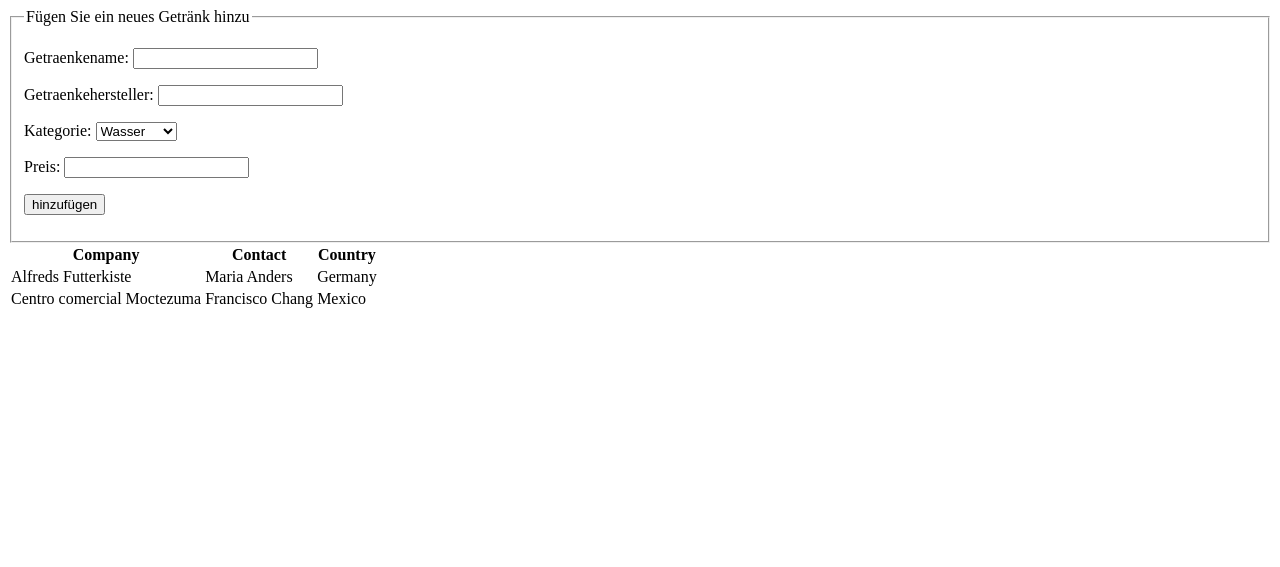
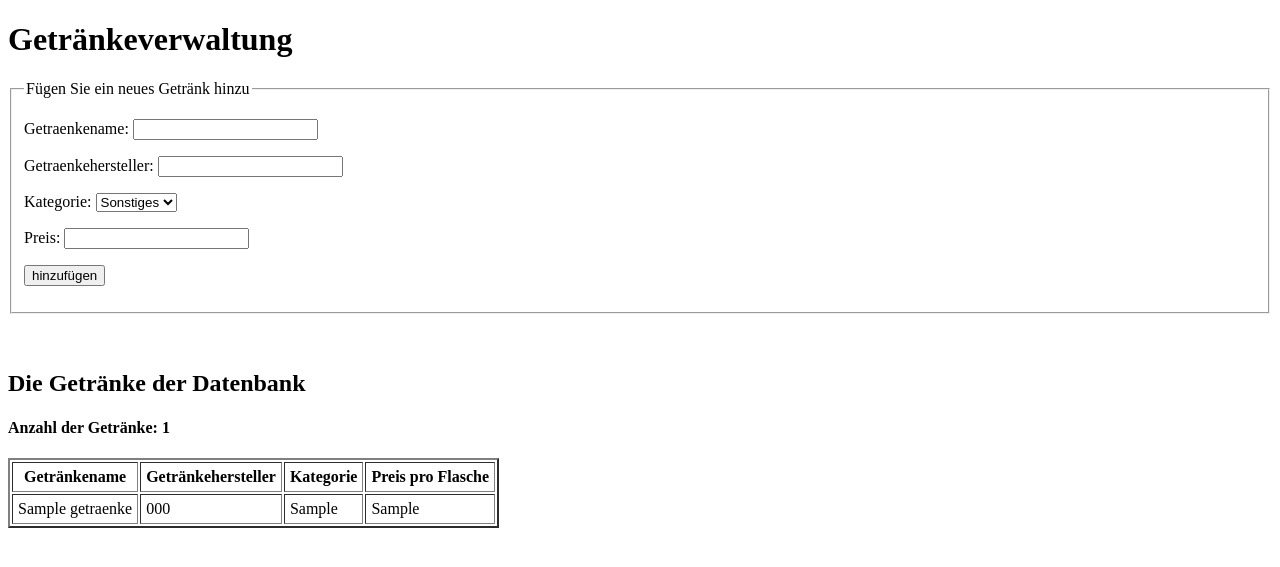
Before and after one commit to jonas181199/projekt-ass, a PHP site: page /Getraenkeerfassen.php in a window 1280 px wide. Shown: the top 567 px of the page. Run offline with PHP 8.4, Linux system fonts and the light colour scheme; tables that the repository leaves empty or names only in its code hold one stand-in row (values such as "Sample post").

Commit message:
Update Getraenkeerfassen.php

```diff
--- a/Getraenkeerfassen.php
+++ b/Getraenkeerfassen.php
@@ -1,3 +1,4 @@
+<!-- Jonas Schirm -->
 <?php
 session_start();
 include_once 'includes/dbh.inc.php'
@@ -11,10 +12,11 @@ include_once 'includes/dbh.inc.php'
       <meta charset=“utf-8“>
       <meta http-equiv="X-UA-Compatible" content="IE=edge">
       <meta name="viewport" content="width=device-width, initial-scale=1.0">
-      <title>Getränke erfassen</title>
+      <title>Getränkeverwaltung</title>
    </HEAD>
    <BODY>
       <!-- HTML-Körper -->
+      <h1>Getränkeverwaltung</h1>
       <form method="POST" action="ErfasstesGetraenk.php">
          <fieldset>
             <legend>Fügen Sie ein neues Getränk hinzu</legend>
@@ -29,12 +31,12 @@ include_once 'includes/dbh.inc.php'
             <p>
                <label for="kategorie">Kategorie: </label>
                   <select name="kategorie" id="kategorie">
+                     <option value="Sonstiges">Sonstiges</option>
                      <option value="Wasser">Wasser</option>
                      <option value="Saft">Saft</option>
                      <option value="Limonade">Limonade</option>
                      <option value="Wein">Wein</option>
                      <option value="Bier">Bier</option>
-                     <option value="Sonstiges">Sonstiges</option>
                   </select>
             </p>
             <p>
@@ -47,23 +49,63 @@ include_once 'includes/dbh.inc.php'
          </fieldset>
         </form>
 
+         <br><br>
 
-      <table>
-         <tr>
-            <th>Company</th>
-            <th>Contact</th>
-            <th>Country</th>
-         </tr>
-         <tr>
-            <td>Alfreds Futterkiste</td>
-            <td>Maria Anders</td>
-            <td>Germany</td>
-         </tr>
-         <tr>
-            <td>Centro comercial Moctezuma</td>
-            <td>Francisco Chang</td>
-            <td>Mexico</td>
-         </tr>
+
+        <h2>Die Getränke der Datenbank</h2>
+        <?php
+        $sql = "SELECT * FROM getraenke ORDER BY gname";
+        if($result = $conn->query($sql)){
+           while($ds = $result->fetch_object()){
+              $data[] = $ds;
+           }
+        }
+        ?>
+      <div class="row">
+         <h4>Anzahl der Getränke: <?php echo count($data); ?></h4>
+         <table border="2" cellspacing=2 cellpadding=5>
+            <thead>
+               <tr>
+                  <th scope="col">Getränkename</th>
+                  <th scope="col">Getränkehersteller</th>
+                  <th scope="col">Kategorie</th>
+                  <th scope="col">Preis pro Flasche</th>
+               </tr>
+            </thead>
+            <tbody>
+               <?php
+               foreach ($data as $content){
+
+               ?>
+               <tr>
+                  <td>
+                     <?php
+                        echo $content->gname;
+                     ?>
+                  </td>
+                  <td>
+                     <?php
+                        echo $content->ghersteller;
+                     ?>
+                  </td>
+                  <td>
+                     <?php
+                        echo $content->kategorie;
+                     ?>
+                  </td>
+                  <td>
+                     <?php
+                        echo $content->preis;
+                     ?>
+                  </td>
+               </tr>
+               <?php
+               }
+               ?>
+            </tbody>
+
          </table>
+      </div>
+
    </BODY>
 </HTML>
```
